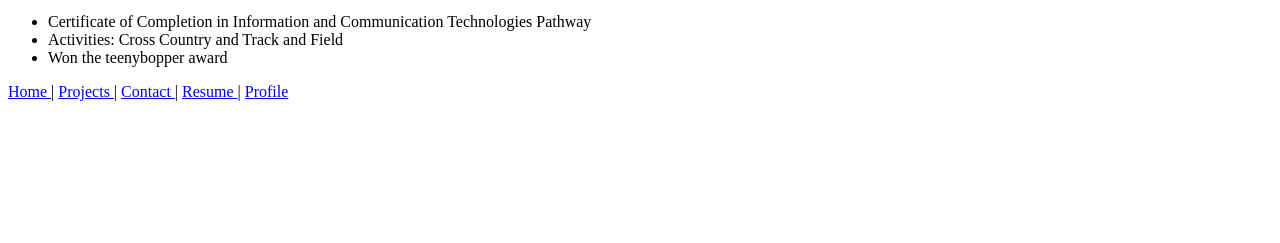
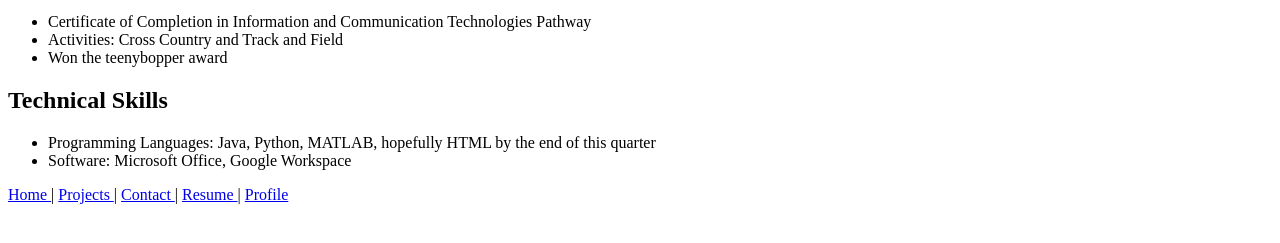
Before and after one commit to Gavin55555555555555/portfolio, a plain HTML site: page resume/index.html in a window 1280 px wide. Shown: the part 539-782 px from the top of the page. Drawn offline with Linux system fonts and the light colour scheme.

Commit message:
Update index.html

```diff
--- a/resume/index.html
+++ b/resume/index.html
@@ -37,6 +37,14 @@
                 </ul>
             </article>
         </section>
+        <section>
+            <h1>Technical Skills</h1>
+            <ul>
+                <li>Programming Languages: Java, Python, MATLAB, hopefully HTML by the end of this quarter</li>
+                <li>Software: Microsoft Office, Google Workspace</li>
+            </ul>
+
+        </section>
 
     </div>
     <nav>
```
Lines whose indentation alone changed are shown as unchanged.
